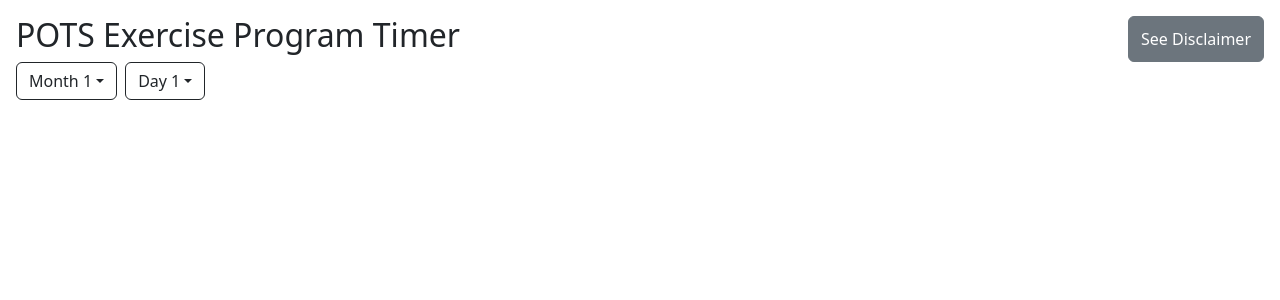
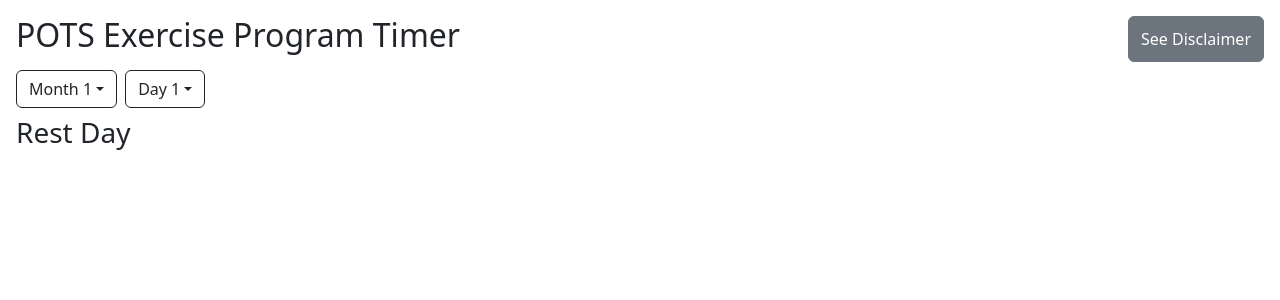
Before and after one commit to schepisii2/chop, a Vue app: page / in a window 1280 px wide. Shown: the top 300 px of the page. Built offline with nearby package versions, Linux system fonts and the light colour scheme.

Commit message:
Render training day type

```diff
--- a/src/models/training-days.js
+++ b/src/models/training-days.js
@@ -1,4 +1,4 @@
-const ExerciseType = {
+export const ExerciseType = {
     Rest: 'Rest Day',
     Strength: 'Strength Training',
     Cardio: 'Cardio Day'
--- a/src/views/main-view.vue
+++ b/src/views/main-view.vue
@@ -1,7 +1,7 @@
 <script setup>
 import { ref, computed } from 'vue';
 import DisclaimerInformation from '../components/disclaimer-information.vue';
-import { TRAINING_CALENDAR } from '../models/training-days';
+import { TRAINING_CALENDAR, ExerciseType } from '../models/training-days';
 
 const showDisclaimer = ref(false);
 
@@ -11,6 +11,21 @@ const months = [...new Set(TRAINING_CALENDAR.map((d) => d.month))];
 const selectedDay = ref(1);
 const days = computed(() => {
   return TRAINING_CALENDAR.filter((d) => d.month === selectedMonth.value).map((d) => d.day);
+});
+
+const typeText = computed(() => {
+  let text = ''
+  const type = TRAINING_CALENDAR.find((d) => d.month === selectedMonth.value && d.day === selectedDay.value).type;
+  if (type === ExerciseType.Rest) {
+    text = 'Rest Day';
+  }
+  if (type === ExerciseType.Cardio) {
+    text = 'Cardio Day';
+  }
+  if (type === ExerciseType.Strength) {
+    text = 'Strength Training';
+  }
+  return text;
 });
 </script>
 
@@ -23,7 +38,7 @@ const days = computed(() => {
       <button type="button" class="btn btn-secondary" data-test-id="disclaimer-button" @click="showDisclaimer=true">See Disclaimer</button>
     </div>
 
-    <div class="d-flex flex-row">
+    <div data-test-id="dropdowns" class="d-flex flex-row my-2">
       <div class="dropdown me-2" data-test-id="month-dropdown">
         <button class="btn btn-outline-dark dropdown-toggle" type="button" data-bs-toggle="dropdown" aria-expanded="false">
           {{ selectedMonth }}
@@ -42,5 +57,7 @@ const days = computed(() => {
         </ul>
       </div>
     </div>
+
+    <h3 data-test-id="training-day-type">{{ typeText }}</h3>
   </div>
 </template>
```
Also changed, not shown: 1 other file (tests, documents, lock files or other folders).
